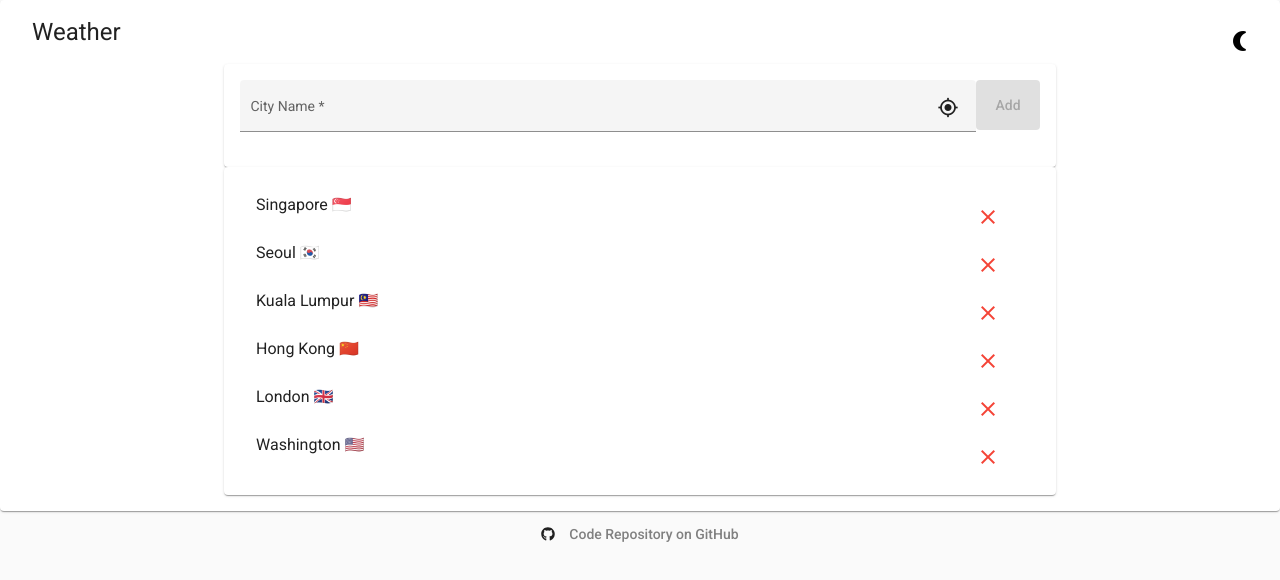
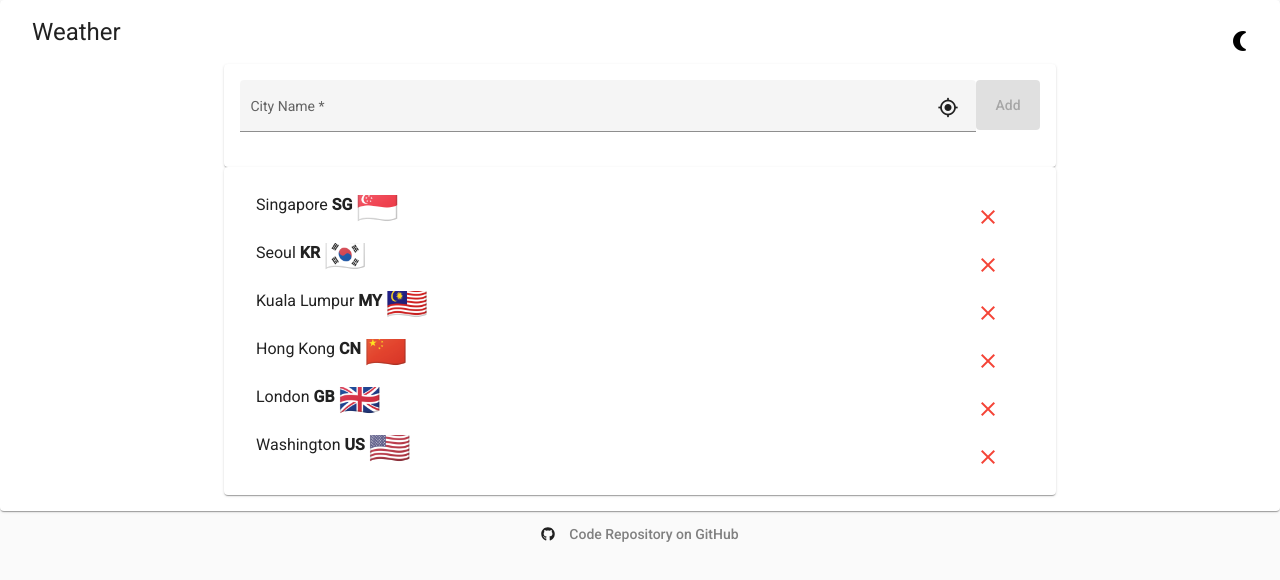
Before and after one commit to yychan76/vercel-weather, an Angular app: page /#/ in a window 1280 px wide. Shown: the top 580 px of the page. Built offline with nearby package versions, Linux system fonts and the light colour scheme.

Commit message:
Display country ISO code and make flag larger

```diff
--- a/src/app/components/city-list/city-list.component.scss
+++ b/src/app/components/city-list/city-list.component.scss
@@ -10,3 +10,8 @@
   max-width: 800px;
   margin: auto;
 }
+
+:host ::ng-deep .mat-list-base .mat-list-option .mat-list-text .flag {
+  font-size: 34px;
+  vertical-align: middle;
+}
--- a/src/app/components/city-list/city-list.component.ts
+++ b/src/app/components/city-list/city-list.component.ts
@@ -1,5 +1,10 @@
 import { Component, OnInit } from '@angular/core';
-import { FormBuilder, FormGroup, FormGroupDirective, Validators } from '@angular/forms';
+import {
+  FormBuilder,
+  FormGroup,
+  FormGroupDirective,
+  Validators,
+} from '@angular/forms';
 import { debounceTime, EMPTY, Observable, Subscription } from 'rxjs';
 import { GeocodeCity } from 'src/app/common/model';
 import { GeocoderService } from 'src/app/common/services/geocoder.service';
@@ -102,8 +107,11 @@ export class CityListComponent implements OnInit {
         return (
           tokens[0] +
           state +
-          ' ' +
-          this.geocoderService.getFlagEmoji(countryCode)
+          ' <strong>' +
+          countryCode +
+          '</strong> <span class="flag">' +
+          this.geocoderService.getFlagEmoji(countryCode) +
+          ' </span>'
         );
       }
     }
```
